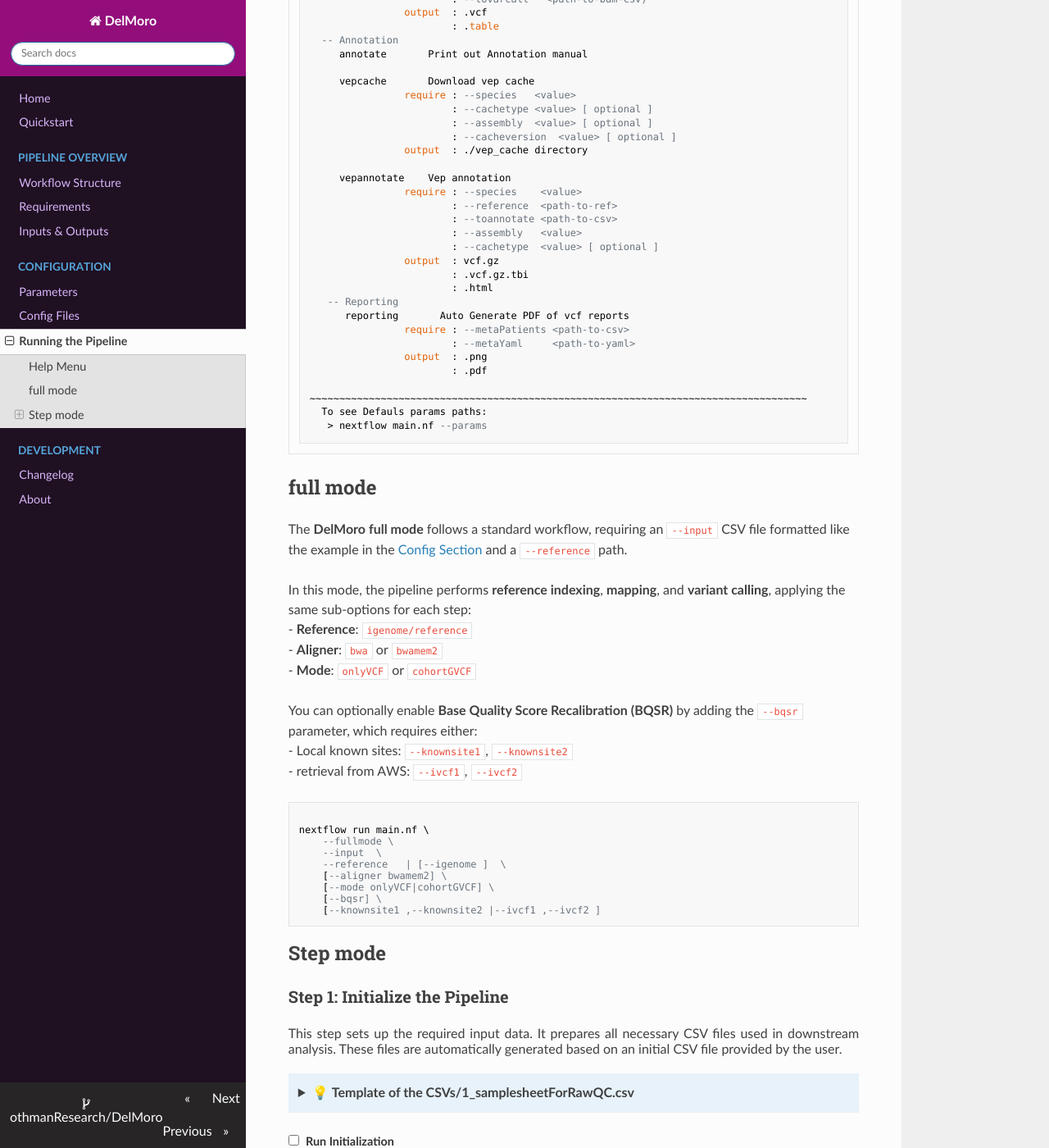
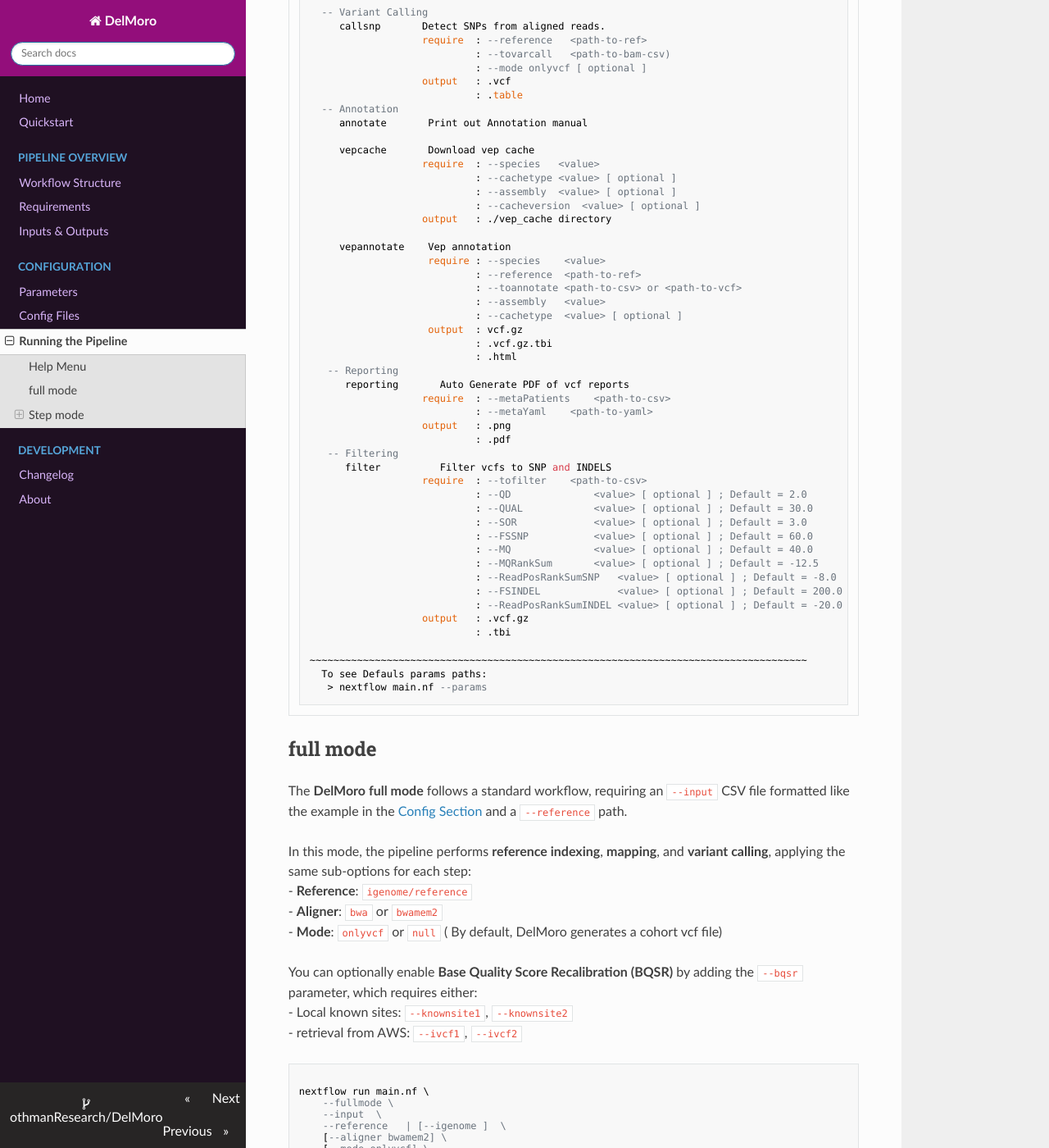
Before and after one commit to othmanResearch/DelMoro, an MkDocs documentation site: the page built from docs/7running.md, in a window 1280 px wide and 1400 px high, scrolled down 1944 px. Shown: the whole window at 82% size. Built offline with MkDocs 1.6.1, drawn with Linux system fonts in a browser that asks for light colours; nearby versions of some CDN libraries; some of the changed text lies outside the part shown.

```diff
--- a/docs/7running.md
+++ b/docs/7running.md
@@ -16,7 +16,7 @@ Documentation : -
 Usage   : nextflow run main.nf <modality> [--exec <module>] <params>
 
 Modality: - --fullmode  : Executing   full   mode from fastq until vaiant calling.
-	      - --stepmode  : Executing   different   modules   in   standalone  mode.
+          - --stepmode  : Executing   different   modules   in   standalone  mode.
 
 
 
@@ -25,10 +25,10 @@ nextflow run main.nf
     --fullmode
     --input
     --reference   | [--igenome ]
-    [--aligner bwamem2]
-    [--mode onlyVCF|cohortGVCF]
-    [--bqsr]
+    [--aligner bwamem2 ]
+    [--bqsr ]
     [--knownsite1 ,--knownsite2 |--ivcf1 ,--ivcf2 ]
+    [--mode onlyvcf ]
 
 
 ~~~~~~~~~~~~~~~~~~~~~~~~~~~~~~~~~~~~~~~~~~~~~~~~~~~~~~~~~~~~~~~~~~~~~~~~~~~~~~~~~~~~
@@ -38,98 +38,117 @@ nextflow run main.nf
     --stepmode
     --exec <module>
 
-Module  : - rawqc 	    : Check quality of raw reads.
-	      - trim 	    : Remove low-quality bp and adapters & checks its quality.
-	      - refidx 	    : Index the reference genome for alignment.
-	      - align 	    : Align reads to the reference genome.
-	      - bqsr 	    : Base Quality Score recalibration.
-	      - callsnp 	: Detect SNPs from aligned reads.
-	      - annotate 	: annotate vfc file.
-	      - reporting 	: Auto Generate PDF of  vcf reports.
-	      - help
-	      - version
+
+
+Module  : - rawqc 	: Check           quality      of     raw           reads.
+          - trim 	: Remove low-quality bp and adapters & checks its quality.
+          - refidx 	: Index   the    reference   genome    for      alignment.
+          - align 	: Align     reads      to     the     reference    genome.
+          - bqsr 	: Base 		Quality 	Score	    recalibration.
+          - callsnp 	: Detect           SNPs      from      aligned      reads.
+          - annotate 	: annotate 	    	    vfc 	             file.
+          - reporting 	: Auto  	Generate   PDF 	  of   	  vcf 	  reports.
+          - filter 	: Filter  	vcfs  	    to     SNP     and     INDELS.
+          - help
+          - version
+
 ~~~~~~~~~~~~~~~~~~~~~~~~~~~~~~~~~~~~~~~~~~~~~~~~~~~~~~~~~~~~~~~~~~~~~~~~~~~~~~~~~~~~
 Requirements :
   -- Quality Control
      rawqc 	   Check quality of raw reads.
-                require : --rawreads <path-to-csv>
-                output  : .html reads
-                   	    : .html multiqc
+                   require  : --rawreads <path-to-csv>
+                   output   : .html reads
+                   	        : .html multiqc
 
   -- Trimming
      trim          Remove low-quality bp and adapters & checks its quality.
-     		    require : --tobetrimmed <path-to-csv>
-     		   	        : --trimmomatic, --fastp, --bbduk
-     		            : --adapters <path-to-adapter-file> [ optional ]
-     		    output  : .fastq trimmed
-                   	    : .html trimmed reads
-                   	    : .html multiqc
+                   require  : --tobetrimmed <path-to-csv>
+                            : --trimmomatic, --fastp, --bbduk
+     		                : --adapters <path-to-adapter-file> [ optional ]
+                   output   : .fastq trimmed
+                   	        : .html trimmed reads
+                   	        : .html multiqc
 
   -- Indexing
      refidx 	   Index reference genome for alignment.
-     		    require : --reference <path-to-ref>
-     		   	        : --igenome   <value-from-IGENOMES> [ optional ]
-     		    output  : .dict
-                        : .fai
-                        : .{.0123,amb,ann,bwt.2bit.64,pac}
+                   require  : --reference <path-to-ref>
+     		   	            : --igenome <value-from-IGENOMES> [ optional ]
+                   output   : .dict
+                   	        : .fai
+                   	        : .{.0123,amb,ann,bwt.2bit.64,pac}
 
   -- Mapping
      align         Align reads to reference genome.
-  	            require : --reference   <path-to-ref>
-  	            	    : --Tobealigned <path-to-trimmed-csv>
-  		                : --metrics  [ optional ]
-  		                : --mindepth [ optional ]
-  		                : --saveImg  [ optional ]
-  	            output  : .bam
-  	           	        : .bai
-  	           	        : .flagstat
-  	           	        : .coverage.bed
-  	                    : .bw
+                   require  : --reference   <path-to-ref>
+                            : --Tobealigned <path-to-trimmed-csv>
+                            : --report    [ optional ]
+                            : --mindepth [ optional ]
+                            : --saveImg  [ optional ]
+                   output   : .bam
+                            : .bai
+                            : .flagstat
+                            : .coverage.bed
+                            : .bw
 
     -- BQSR
      bqsr	   Base quality score recalibration.
-  		        require : --knownsite1, 2 <path-to-vcf-file> , 2 files
-  		   	            : --ivcf1, 2      <value>  [ optional ]
-  		                : --bam	     <path-to-bam-csv)
-  		                : --metrics  [ optional ]
-  		                : --mindepth [ optional ]
-  		                : --saveImg  [ optional ]
-		        output  : .idx of knwons sites <vcf>
-		   	            : .table
-		   	            : .bam
-		   	            : .bam
+                   require  : --knownsite1, 2 <path-to-vcf-file> , 2 files
+                            : --ivcf1, 2      <value>  [ optional ]
+                            : --bam	     <path-to-bam-csv)
+                            : --report    [ optional ]
+                            : --mindepth [ optional ]
+                            : --saveImg  [ optional ]
+                   output   : .idx of knwons sites <vcf>
+                            : .table
+                            : .bam
+                            : .bam
 
   -- Variant Calling
      callsnp       Detect SNPs from aligned reads.
-  	            require : --reference   <path-to-ref>
-  		   	            : --tovarcall   <path-to-bam-csv)
-  		        output  : .vcf
-  		   	            : .table
+                   require  : --reference   <path-to-ref>
+                            : --tovarcall   <path-to-bam-csv)
+                            : --mode onlyvcf [ optional ]
+                   output   : .vcf
+                            : .table
   -- Annotation
      annotate       Print out Annotation manual
 
      vepcache       Download vep cache
-  	            require : --species   <value>
-  	           	        : --cachetype <value> [ optional ]
-  	           	        : --assembly  <value> [ optional ]
-  	           	        : --cacheversion  <value> [ optional ]
-  	            output  : ./vep_cache directory
+                   require  : --species   <value>
+  	           	            : --cachetype <value> [ optional ]
+                            : --assembly  <value> [ optional ]
+                            : --cacheversion  <value> [ optional ]
+                   output   : ./vep_cache directory
 
      vepannotate    Vep annotation
-  	            require : --species    <value>
-  	            	    : --reference  <path-to-ref>
-  	            	    : --toannotate <path-to-csv>
-  	           	        : --assembly   <value>
-  	           	        : --cachetype  <value> [ optional ]
-  	            output  : vcf.gz
-  	            	    : .vcf.gz.tbi
-  	            	    : .html
+                    require : --species    <value>
+                            : --reference  <path-to-ref>
+                            : --toannotate <path-to-csv> or <path-to-vcf>
+                            : --assembly   <value>
+                            : --cachetype  <value> [ optional ]
+                    output  : vcf.gz
+  	            	        : .vcf.gz.tbi
+  	            	        : .html
    -- Reporting
       reporting       Auto Generate PDF of vcf reports
-  	            require : --metaPatients <path-to-csv>
-			            : --metaYaml 	 <path-to-yaml>
-  	            output  : .png
-  	            	    : .pdf
+                   require  : --metaPatients	<path-to-csv>
+			                : --metaYaml 	<path-to-yaml>
+                   output   : .png
+  	            	        : .pdf
+   -- Filtering
+      filter          Filter vcfs to SNP and INDELS
+                   require  : --tofilter	<path-to-csv>
+                            : --QD              <value> [ optional ] ; Default = 2.0
+                            : --QUAL            <value> [ optional ] ; Default = 30.0
+                            : --SOR             <value> [ optional ] ; Default = 3.0
+                            : --FSSNP           <value> [ optional ] ; Default = 60.0
+                            : --MQ              <value> [ optional ] ; Default = 40.0
+                            : --MQRankSum       <value> [ optional ] ; Default = -12.5
+                            : --ReadPosRankSumSNP   <value> [ optional ] ; Default = -8.0
+                            : --FSINDEL             <value> [ optional ] ; Default = 200.0
+                            : --ReadPosRankSumINDEL <value> [ optional ] ; Default = -20.0
+                   output   : .vcf.gz
+  	            	        : .tbi
 
 ~~~~~~~~~~~~~~~~~~~~~~~~~~~~~~~~~~~~~~~~~~~~~~~~~~~~~~~~~~~~~~~~~~~~~~~~~~~~~~~~~~~~
   To see Defauls params paths:
@@ -145,7 +164,7 @@ The **DelMoro full mode** follows a standard workflow, requiring an `--input` CS
 In this mode, the pipeline performs **reference indexing**, **mapping**, and **variant calling**, applying the same sub-options for each step:
 - **Reference**: `igenome/reference`
 - **Aligner**: `bwa` or `bwamem2`
-- **Mode**: `onlyVCF` or `cohortGVCF`
+- **Mode**: `onlyvcf` or `null` ( By default, DelMoro generates a cohort vcf file)
 
 You can optionally enable **Base Quality Score Recalibration (BQSR)** by adding the `--bqsr` parameter, which requires either:
 - Local known sites: `--knownsite1`, `--knownsite2`
@@ -158,7 +177,7 @@ nextflow run main.nf \
     --input <input_csv> \
     --reference <reference_path>  | [--igenome <str>]  \
     [--aligner bwamem2] \
-    [--mode onlyVCF|cohortGVCF] \
+    [--mode onlyvcf] \
     [--bqsr] \
     [--knownsite1 <path>,--knownsite2 <path>|--ivcf1 <str>,--ivcf2 <str>]
 </code></pre>
@@ -424,11 +443,9 @@ You can modify the output behavior using the `--generate` flag:
 #### Default Mode
 
 ???+ note " 💡 **Default Behavior**:"
-    - Generates VCF files for each patient
-    - Extracts tabular variant summary
-    - Filters SNPs
-    - Generates phased BAM files for each sample
-    - Automatically produces individual GVCF files
+    - Generates cohort VCF file for all input (patients)
+    - Produces a single joint cohort .g.vcf file
+    - Useful for population-level variant analysis or joint genotyping
 
 <label>
   <input type="checkbox" onchange="toggleCommand('cmd-call-default', this)">
@@ -443,43 +460,25 @@ You can modify the output behavior using the `--generate` flag:
 
 ---
 
-#### Generate Only VCF & SNP Table
+#### Generate Only VCFs
 
 ???+ note " 💡 **Option:** `--generate onlyVCF`"
     - Skips GVCF creation
-    - Outputs only the main VCF file, variant table, and SNP table
+    - Outputs only the main VCF file, variant for each input
 
 <label>
   <input type="checkbox" onchange="toggleCommand('cmd-call-onlyvcf', this)">
-  <strong>Run Variant Calling (only VCF + SNP)</strong>
+  <strong>Run Variant Calling (only VCF)</strong>
 </label>
 
 <div id="cmd-call-onlyvcf" class="step-command">
 <pre><code>nextflow run main.nf --stepmode --exec callsnp \
   --reference Reference_Genome/reference.fa \
   --tovarcall CSVs/5_samplesheetReclibFiles.csv \
-  --generate onlyVCF</code></pre>
+  --mode onlyvcf</code></pre>
 </div>
 
 ---
-
-#### Generate Cohort GVCF
-
-???+ note " 💡 **Option:** `--generate CohorteGVCF`"
-    - Produces a single joint cohort `.g.vcf` file
-    - Useful for population-level variant analysis or joint genotyping
-
-<label>
-  <input type="checkbox" onchange="toggleCommand('cmd-call-cohortgvcf', this)">
-  <strong>Run Variant Calling (Cohort GVCF)</strong>
-</label>
-
-<div id="cmd-call-cohortgvcf" class="step-command">
-<pre><code>nextflow run main.nf --stepmode --exec callsnp \
-  --reference Reference_Genome/reference.fa \
-  --tovarcall CSVs/5_samplesheetReclibFiles.csv \
-  --generate cohorteGVCF</code></pre>
-</div>
 
 ### Step 8: Variant Annotation
 
```
Also changed, not shown: docs/5parameters.md (+1 -1 lines), docs/6config.md (+3 -3 lines).
